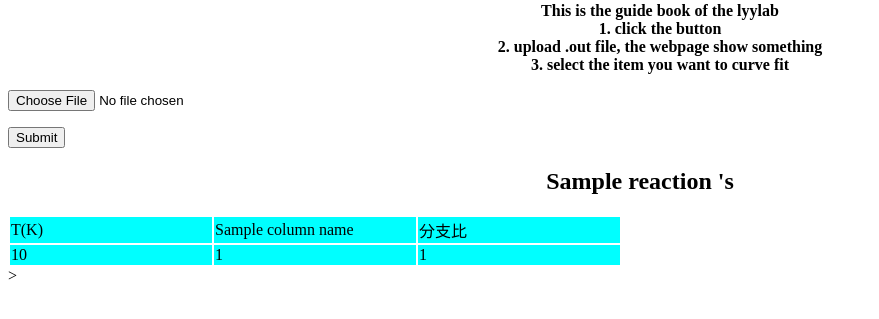
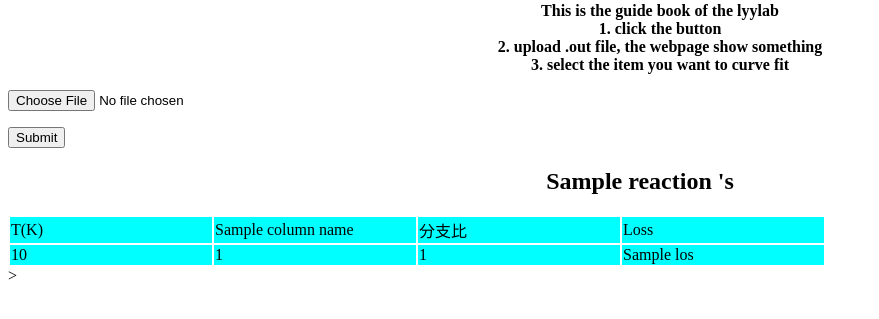
Before and after one commit to SharplessSword/lyylab, a Flask app: template templates/show_file.html in a window 1280 px wide. Shown: the part 178-497 px from the top of the page, without its empty margins (0-879 px from the left). Run offline with Flask 2, Linux system fonts and the light colour scheme; the template is opened without the code that fills it: most values are stand-ins (such as "Sample title", 1, 10 or a date in 2020).

Commit message:
change some UI and add loss column

```diff
--- a/templates/show_file.html
+++ b/templates/show_file.html
@@ -25,14 +25,21 @@
                     <td>{{ name }}</td>
                     <td>分支比</td>
                 {% endfor %}
+                <td>Loss</td>
             </tr>
             {% for i in range(reaction.temperature|length) %}
                 <tr>
                     <td>{{ reaction.temperature[i] }}</td>
                     {% for key in reaction.branch_data_dict %}
-                        <td>{{ reaction.branch_data_dict[key][i] }}</td>
-                        <td>{{ reaction.branch_ratio_dict[key][i] }}</td>
+                        {% if reaction.branch_ratio_dict[key][i] >= 0.1  %}
+                            <td class="important_reaction">{{ reaction.branch_data_dict[key][i] }}</td>
+                            <td class="important_reaction">{{ reaction.branch_ratio_dict[key][i] }}</td>
+                        {% else %}
+                            <td>{{ reaction.branch_data_dict[key][i] }}</td>
+                            <td>{{ reaction.branch_ratio_dict[key][i] }}</td>
+                        {% endif %}
                     {% endfor %}
+                    <td>{{ reaction.loss[i] }}</td>
                 </tr>
             {% endfor %}
         </table>
```
Also changed, not shown: app.py (line endings or trailing spaces).
